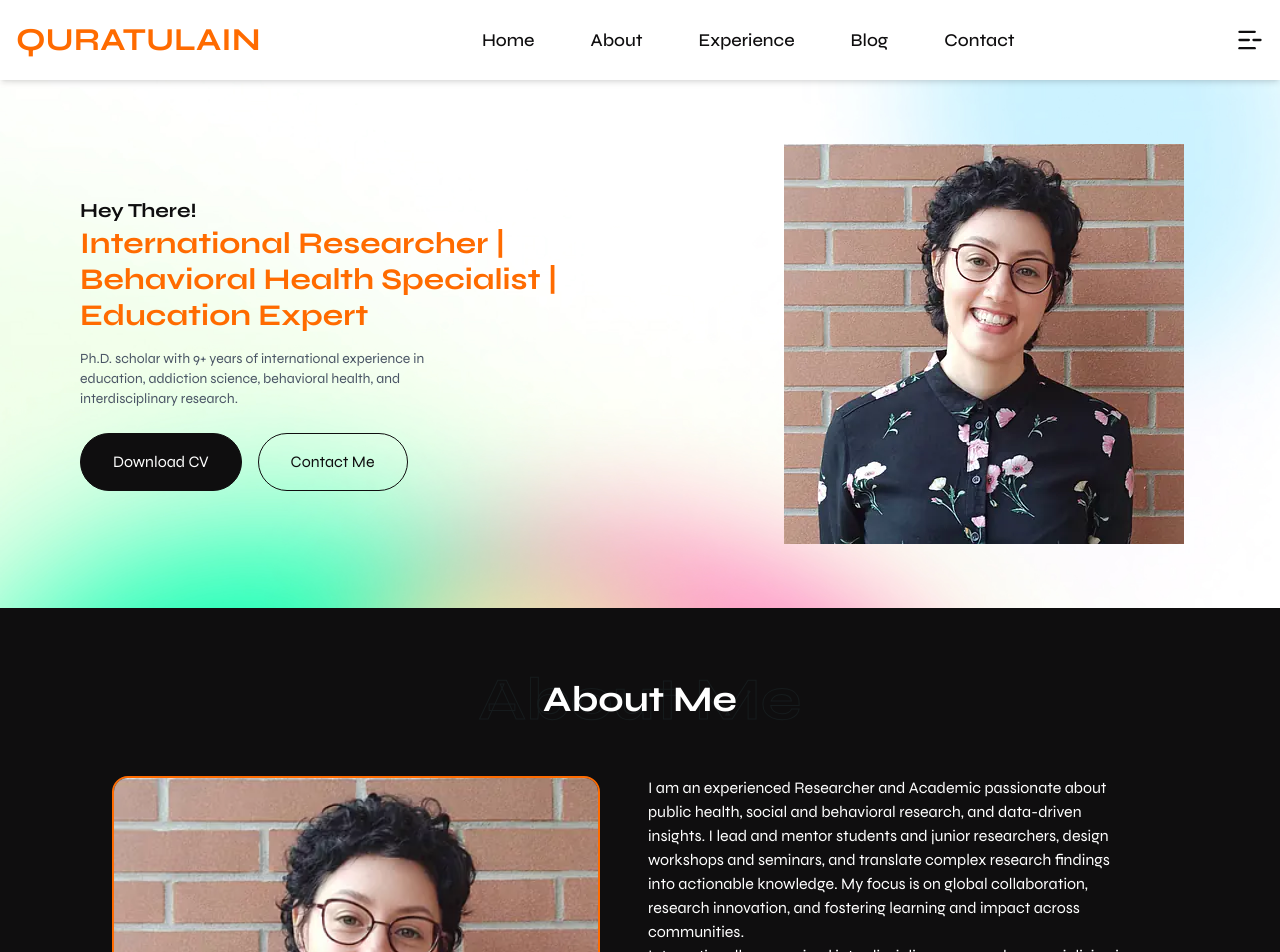
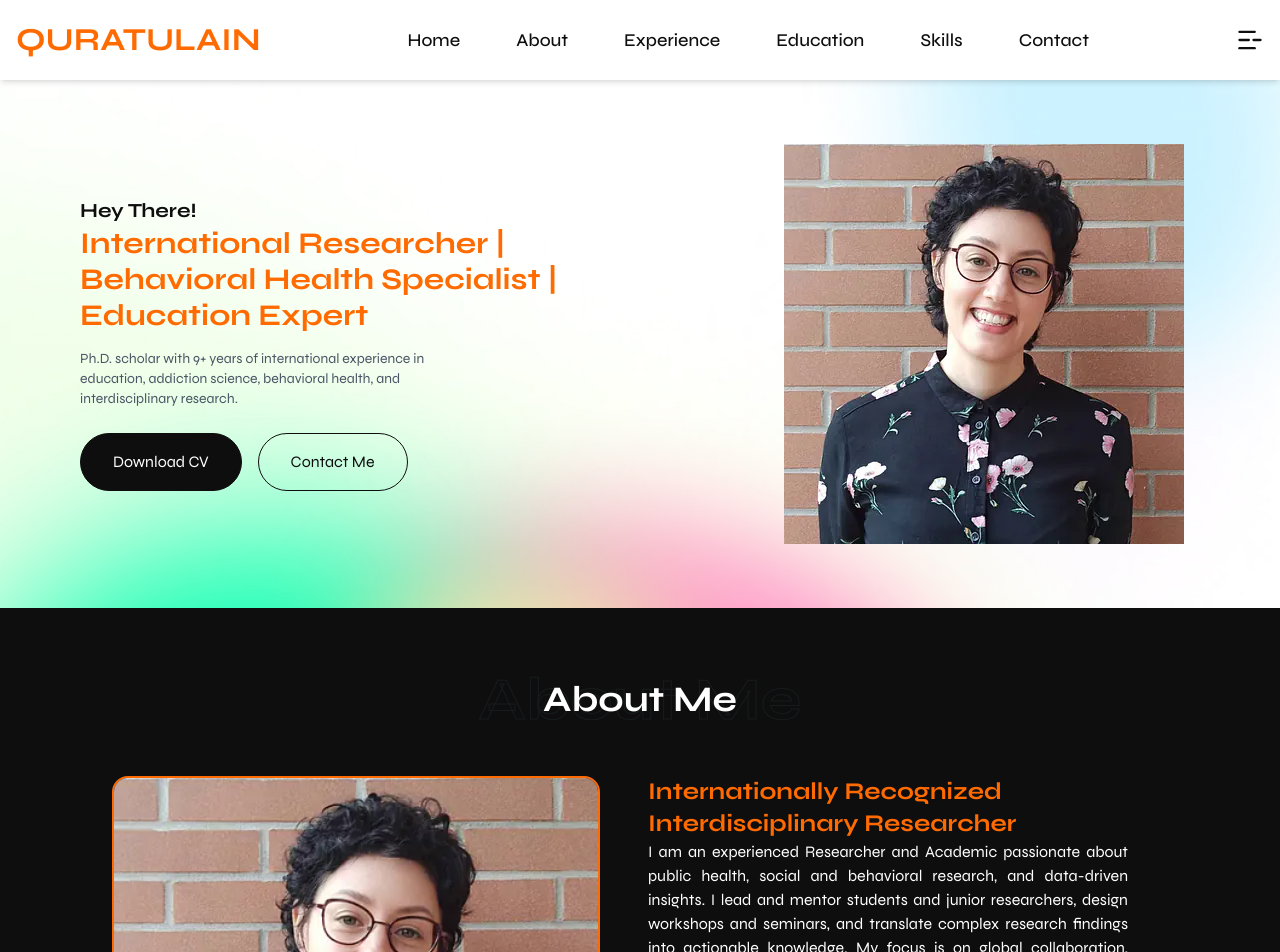
Before and after one commit to hunzilah-anwar/researcher-portfolio, a React (Vite) app: page / in a window 1280 px wide. Shown: the top 952 px of the page. Built offline with nearby package versions, Linux system fonts and the light colour scheme.

Commit message:
Skills Section Added

```diff
--- a/src/App.css
+++ b/src/App.css
@@ -10,7 +10,7 @@
 }
 
 ::-webkit-scrollbar-thumb {
-  background: #8338ec; /* secondary color */
+  background: #ff6b00; /* secondary color */
   border-radius: 10px;
   border: 2px solid #f3f3f3;
 }
@@ -22,5 +22,5 @@
 /* Firefox */
 * {
   scrollbar-width: thin;
-  scrollbar-color: #8338ec #f3f3f3;
+  scrollbar-color: #ff6b00 #f3f3f3;
 }
--- a/src/components/Header.jsx
+++ b/src/components/Header.jsx
@@ -14,7 +14,8 @@ const Header = () => {
     { name: "Home", path: "#home" },
     { name: "About", path: "#about" },
     { name: "Experience", path: "#experience" },
-    { name: "Blog", path: "#blog" },
+    { name: "Education", path: "#education" },
+    { name: "Skills", path: "#skills" },
     { name: "Contact", path: "#contact" },
   ];
 
--- a/src/pages/Home.jsx
+++ b/src/pages/Home.jsx
@@ -1,4 +1,4 @@
-import React from "react";
+import { useEffect, useRef, useState } from "react";
 import ProfilePic from "../assets/profile-pic.webp";
 import HeroBg from "../assets/hero-bg.jpg";
 import { ButtonA, ButtonLink } from "../components/Button";
@@ -86,6 +86,43 @@ const Home = () => {
     },
   ];
 
+  //   Skill Related Code
+  const sectionRef = useRef(null);
+  const [animate, setAnimate] = useState(false);
+  useEffect(() => {
+    const observer = new IntersectionObserver(
+      ([entry]) => {
+        setAnimate(entry.isIntersecting);
+      },
+      { threshold: 0.3 },
+    );
+
+    const current = sectionRef.current;
+
+    if (current) {
+      observer.observe(current);
+    }
+
+    return () => {
+      if (current) observer.unobserve(current);
+      observer.disconnect();
+    };
+  }, []);
+  const skills = [
+    { name: "Teamwork", value: 100 },
+    { name: "Microsoft Excel", value: 100 },
+    { name: "Leadership Skills", value: 80 },
+    { name: "Communication Skills", value: 100 },
+    { name: "Multitasking", value: 100 },
+    { name: "Dedicated Team Player", value: 100 },
+    { name: "Behavioral Health Research", value: 100 },
+    { name: "Addiction Epidemiology & Public Health", value: 80 },
+    { name: "Microsoft Office & LMS", value: 80 },
+    { name: "Public Speaking", value: 100 },
+  ];
+
+
+
   return (
     <>
       <section
@@ -141,7 +178,10 @@ const Home = () => {
             />
           </div>
           <div>
-            <p className="text-[16px] max-w-120">
+            <h1 className="text-2xl font-bold text-secondary max-w-120">
+              Internationally Recognized Interdisciplinary Researcher
+            </h1>
+            <p className="text-[16px] max-w-120 text-justify">
               I am an experienced Researcher and Academic passionate about
               public health, social and behavioral research, and data-driven
               insights. I lead and mentor students and junior researchers,
@@ -218,7 +258,7 @@ const Home = () => {
           ))}
         </div>
       </section>
-      <section className="bg-primary text-white py-16 px-4">
+      <section className="bg-primary text-white py-16 px-4" id="education">
         <div className="max-w-5xl mx-auto">
           <Heading name="Education" darkColor="#325254" />
 
@@ -235,9 +275,7 @@ const Home = () => {
                       <h3 className="text-xl font-semibold text-secondary">
                         {item.degree}
                       </h3>
-                    <p className="text-gray-300 mt-1">
-                      {item.institute}
-                    </p>
+                      <p className="text-gray-300 mt-1">{item.institute}</p>
                     </div>
 
                     <div className="text-sm text-gray-400 mt-2 md:mt-0 text-right">
@@ -255,6 +293,35 @@ const Home = () => {
           </div>
         </div>
       </section>
+      <section ref={sectionRef} className="py-16 px-4">
+        <div className="max-w-5xl mx-auto">
+          <Heading name="Skills" />
+
+          <div className="grid grid-cols-1 md:grid-cols-2 gap-6 py-10">
+            {skills.map((skill, index) => (
+              <div key={index}>
+                {/* Label */}
+                <div className="flex justify-between mb-1">
+                  <span className="text-gray-800 font-medium">
+                    {skill.name}
+                  </span>
+                  <span className="text-gray-500 text-sm">{skill.value}%</span>
+                </div>
+
+                {/* Bar */}
+                <div className="w-full bg-gray-200 rounded-full h-3 overflow-hidden">
+                  <div
+                    className="h-3 bg-secondary rounded-full transition-all duration-1000 ease-out"
+                    style={{
+                      width: animate ? `${skill.value}%` : "0%",
+                    }}
+                  ></div>
+                </div>
+              </div>
+            ))}
+          </div>
+        </div>
+      </section>
     </>
   );
 };
```
Lines whose indentation alone changed are shown as unchanged.
